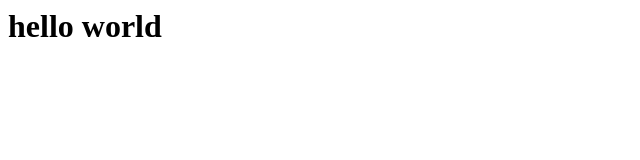
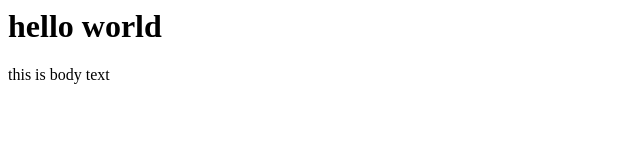
Before and after one commit to utidon/basic-git-tutorial, a plain HTML site: page index.html in a window 1280 px wide. Shown: the whole page, without its empty margins (0-640 px from the left). Drawn offline with Linux system fonts and the light colour scheme.

Commit message:
Updated index.html from remote host

```diff
--- a/index.html
+++ b/index.html
@@ -5,5 +5,6 @@
   </head>
   <body>
     <h1>hello world</h1>
+    <p>this is body text</p>
   </body>
 </html>
```
